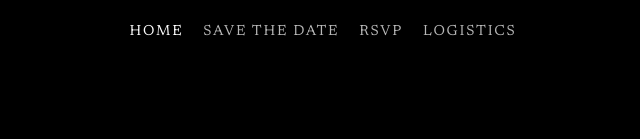
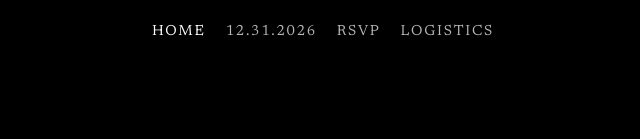
Before and after one commit to ava-firstaccess/wedding-website, a Next.js app: page / in a window 1280 px wide. Shown: the top 139 px of the page, without its empty margins (317-957 px from the left). Built offline with nearby package versions, Linux system fonts and the light colour scheme.

Commit message:
Change save the date nav label to date

```diff
--- a/app/components/Nav.js
+++ b/app/components/Nav.js
@@ -9,7 +9,7 @@ export default function Nav() {
 
   const links = [
     { href: '/', label: 'Home' },
-    { href: '/savethedate', label: 'Save the Date' },
+    { href: '/savethedate', label: '12.31.2026' },
     { href: '/rsvp', label: 'RSVP' },
     { href: '/logistics', label: 'Logistics' },
   ]
```
